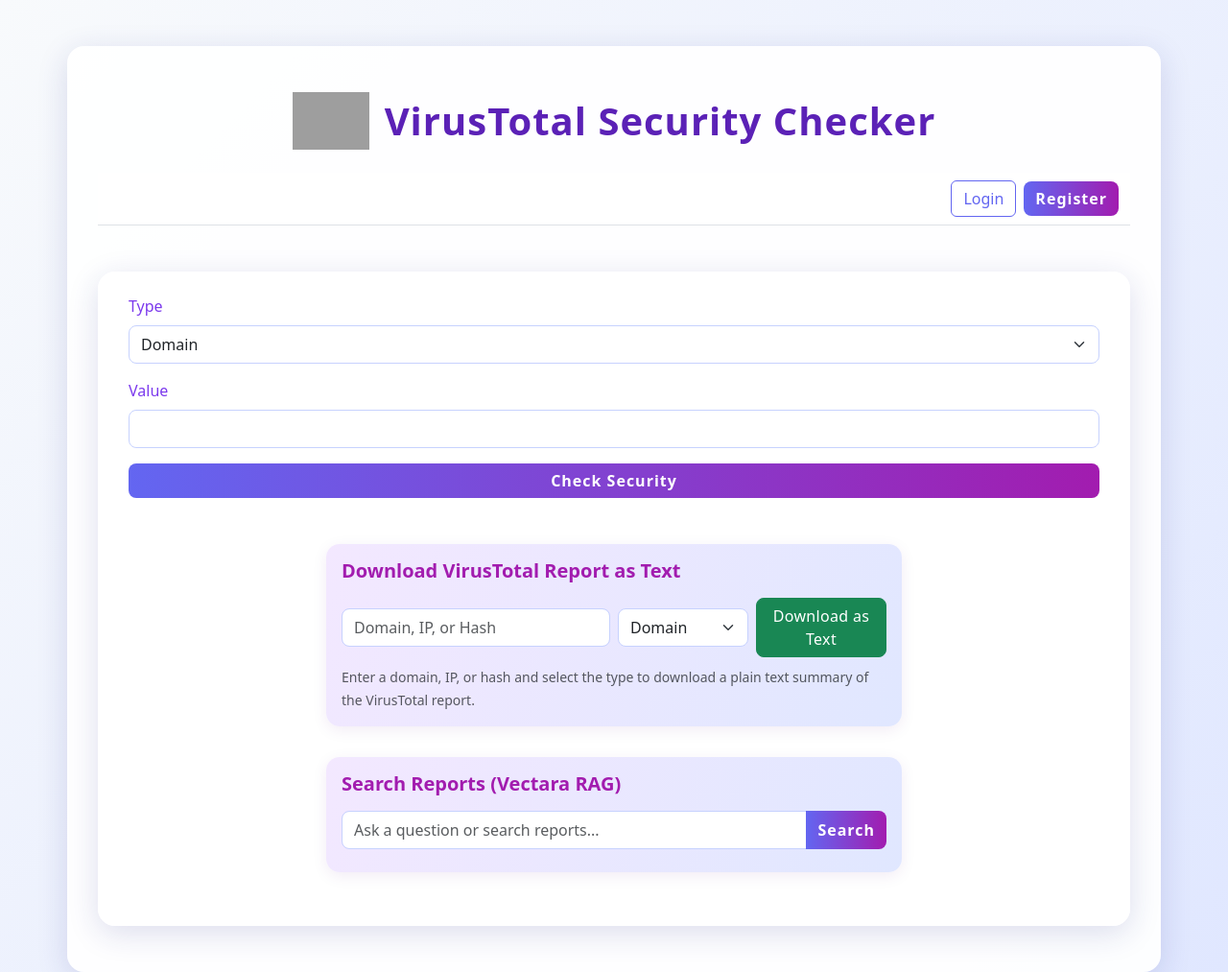
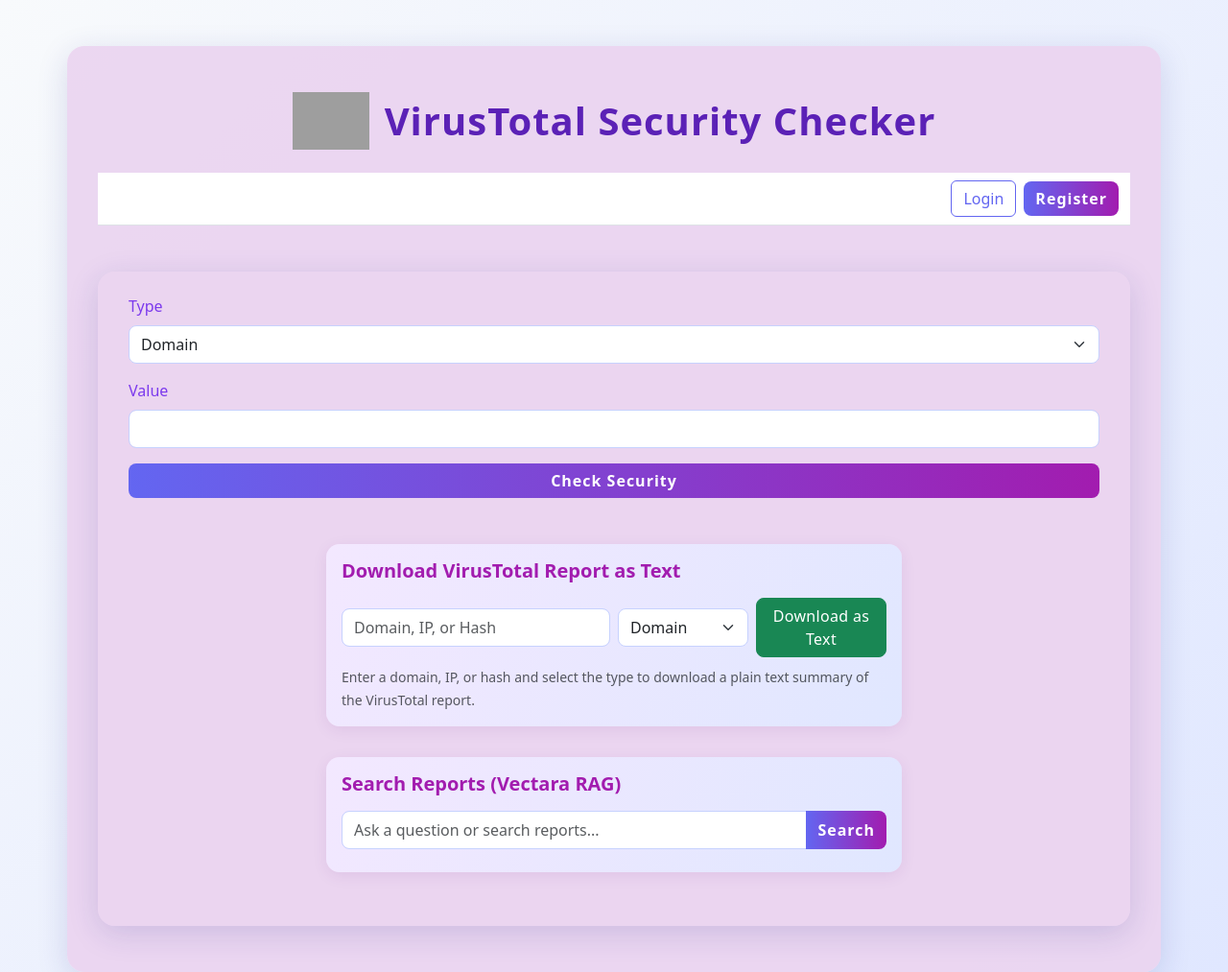
Before and after one commit to Sandhya80/VirusTotal-Security-Checker, a FastAPI app: page / in a window 1280 px wide. Shown: the whole page at 96% size. Run offline with FastAPI, Linux system fonts and the light colour scheme; some libraries are stand-ins or nearby versions; grey boxes are pictures that could not be loaded.

Commit message:
change bg color

```diff
--- a/static/style.css
+++ b/static/style.css
@@ -119,7 +119,7 @@
     min-height: 100vh;
 }
 .container {
-    background: rgba(255,255,255,0.95);
+    background: rgba(235, 213, 241, 0.95);
     border-radius: 18px;
     box-shadow: 0 8px 32px 0 rgba(31, 38, 135, 0.15);
     padding: 2.5rem 2rem;
```
